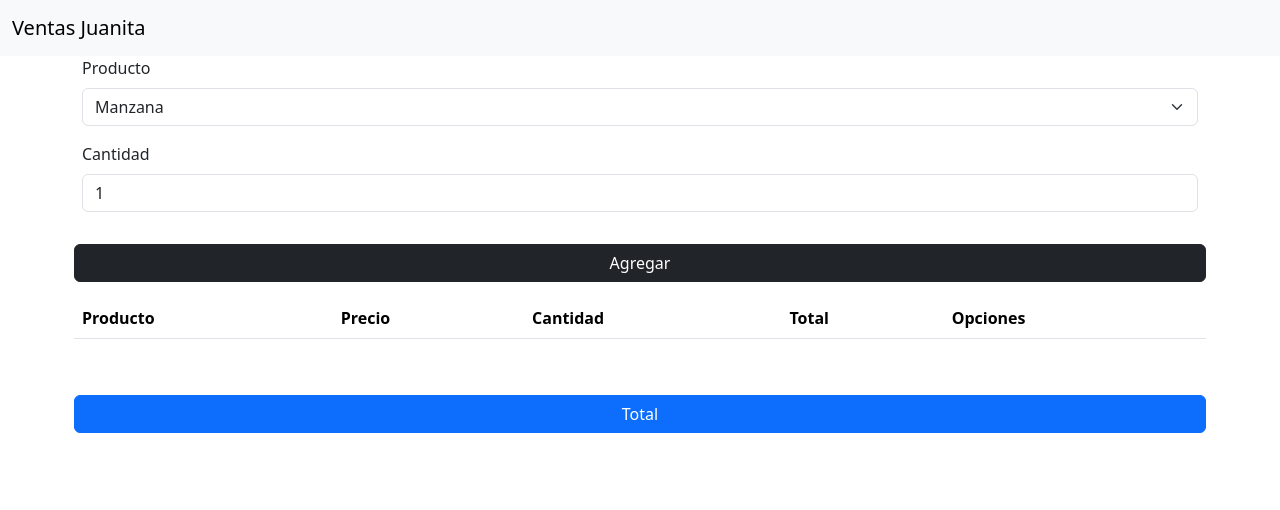
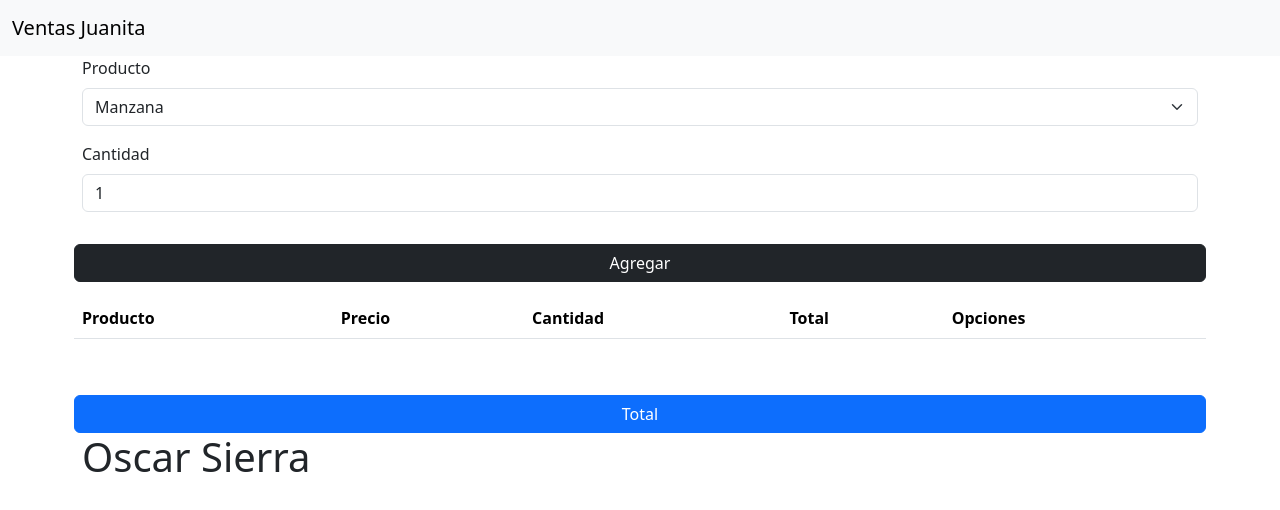
Before and after one commit to adsi2104620/pruebaGitHub, a plain HTML site: page Clase-26-07-24/index.html in a window 1280 px wide. Drawn offline with nearby package versions, Linux system fonts and the light colour scheme.

Commit message:
agregue mi nombre en un h1

```diff
--- a/Clase-26-07-24/index.html
+++ b/Clase-26-07-24/index.html
@@ -59,6 +59,8 @@
           <button type="button" class="btn btn-primary" onclick="calcularTotal()">Total</button>
         </form>
 
+        <h1>Oscar Sierra</h1>
+
 </body>
 <script src="https://cdn.jsdelivr.net/npm/@popperjs/core@2.11.8/dist/umd/popper.min.js" integrity="sha384-I7E8VVD/ismYTF4hNIPjVp/Zjvgyol6VFvRkX/vR+Vc4jQkC+hVqc2pM8ODewa9r" crossorigin="anonymous"></script>
 <script src="https://cdn.jsdelivr.net/npm/bootstrap@5.3.3/dist/js/bootstrap.min.js" integrity="sha384-0pUGZvbkm6XF6gxjEnlmuGrJXVbNuzT9qBBavbLwCsOGabYfZo0T0to5eqruptLy" crossorigin="anonymous"></script>
```
